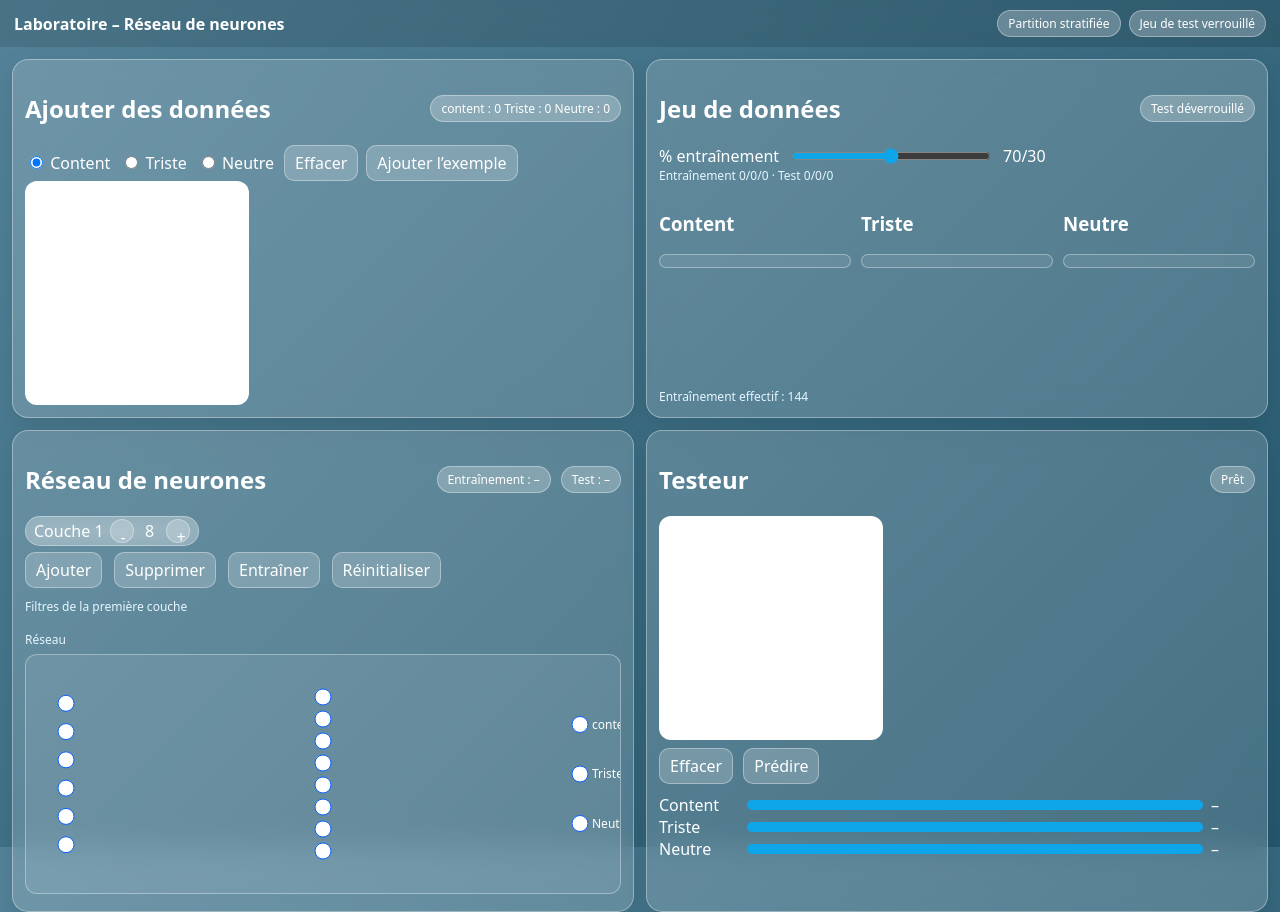
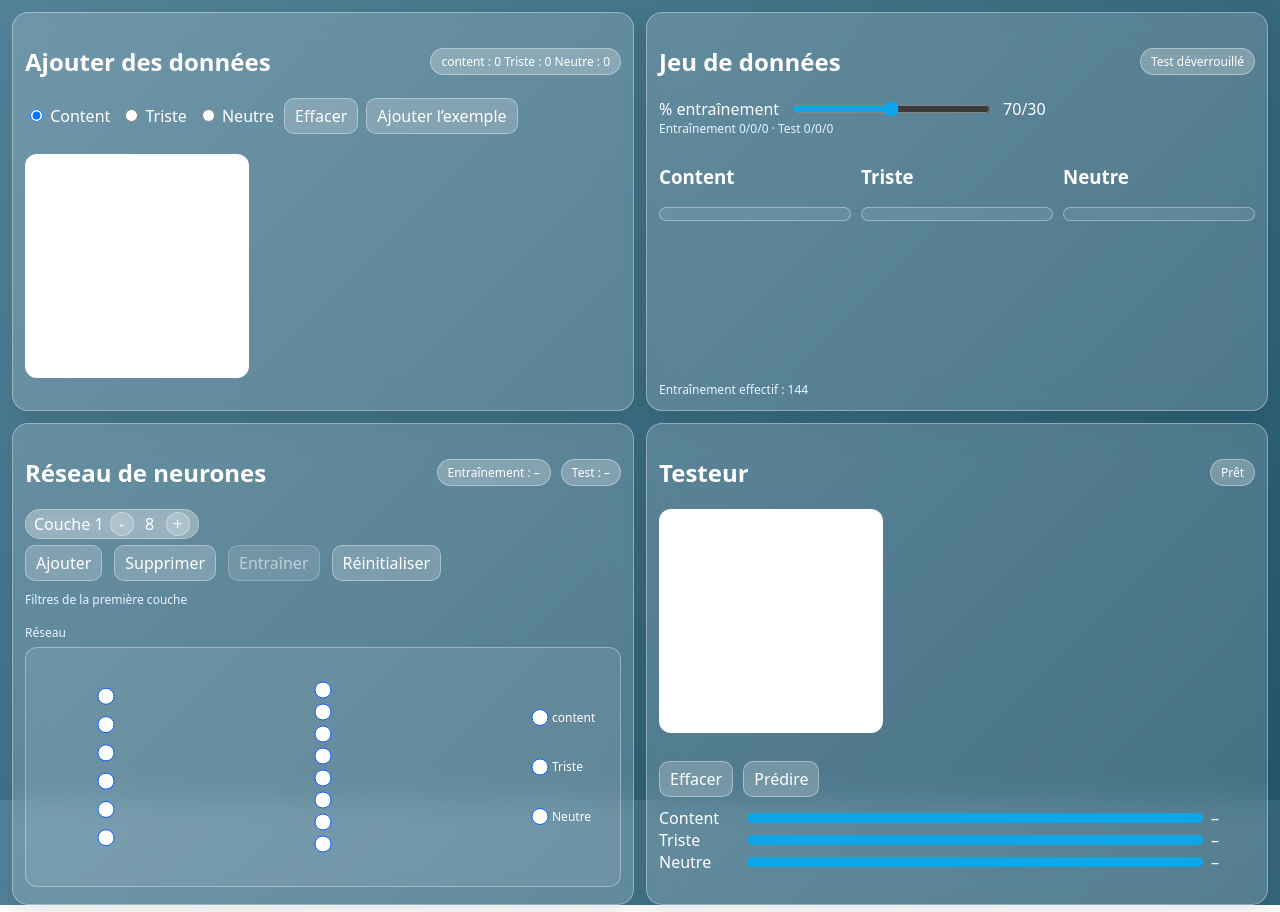
Before and after one commit to adrienbelanger/nn-activity, a plain HTML site: page index.html in a window 1280 px wide. Both pictures are taken after a click on the button "Réinitialiser". Drawn offline with Linux system fonts and the light colour scheme.

Commit message:
fixed up UI

```diff
--- a/index.html
+++ b/index.html
@@ -3,7 +3,7 @@
 <head>
 <meta charset="utf-8">
 <meta name="viewport" content="width=device-width, initial-scale=1">
-<title>Laboratoire Doodle – Réseau de neurones</title>
+<title>Les Neurones Émotives</title>
 <link rel="preconnect" href="https://cdn.jsdelivr.net">
 <script src="https://cdn.jsdelivr.net/npm/@tensorflow/tfjs@4.21.0/dist/tf.min.js"></script>
 <style>
@@ -48,10 +48,25 @@ button,select,input[type=range],input[type=checkbox],label{font:inherit}
 .predrow{display:grid;grid-template-columns:80px 1fr 44px;gap:8px;align-items:center}
 .layer-row{display:flex;align-items:center;gap:6px}
 .layer-pill{display:inline-flex;align-items:center;gap:6px;border:1px solid var(--border);border-radius:999px;padding:2px 8px;background:var(--glass-strong);backdrop-filter:blur(10px)}
-.layer-pill button{width:24px;height:24px;border:1px solid var(--border);border-radius:999px;background:rgba(255,255,255,0.2);cursor:pointer;color:var(--text)}
+.layer-pill button{width:24px;height:24px;border:1px solid var(--border);border-radius:999px;background:rgba(255,255,255,0.2);cursor:pointer;color:var(--text);display:flex;align-items:center;justify-content:center;padding:0;line-height:1}
+
 .layer-pill span{min-width:20px;text-align:center}
+.canvas-draw-wrapper {
+  display: flex;
+  justify-content: left;
+
+  margin: 20px 0; /* same margin top and bottom */
+}
+
+.canvas-test-wrapper {
+  display: flex;
+  justify-content: left;
+  margin-bottom: 20px; /* same margin top and bottom */
+}
+
 button{border:1px solid var(--border);background:rgba(255,255,255,0.2);color:var(--text);border-radius:10px;padding:6px 10px;cursor:pointer}
 button:hover{background:rgba(255,255,255,0.28)}
+button:disabled{opacity:.6;cursor:not-allowed}
 input[type=range]{width:200px;accent-color:var(--accent)}
 input[type=checkbox]{accent-color:var(--accent)}
 select{border:1px solid var(--border);background:rgba(255,255,255,0.2);color:var(--text);border-radius:10px;padding:4px}
@@ -61,13 +76,6 @@ hr{border:none;border-top:1px solid var(--border);margin:8px 0}
 </style>
 </head>
 <body>
-<div class="row" style="padding:10px 14px;backdrop-filter:blur(10px);background:rgba(0,0,0,.12);align-items:center">
-  <div style="font-weight:700">Laboratoire – Réseau de neurones</div>
-  <div class="legend" style="margin-left:auto">
-    <span class="badge">Partition stratifiée</span>
-    <span class="badge">Jeu de test verrouillé</span>
-  </div>
-</div>
 <div id="app">
   <div class="card" id="pane-draw">
     <div class="panel-title"><h2>Ajouter des données</h2><div class="badge" id="classCounts"></div></div>
@@ -82,7 +90,10 @@ hr{border:none;border-top:1px solid var(--border);margin:8px 0}
         <button id="add">Ajouter l’exemple</button>
       </div>
     </div>
-    <canvas id="draw"></canvas>
+    <div class="canvas-draw-wrapper">
+  <canvas id="draw"></canvas>
+</div>
+
   </div>
   <div class="card" id="pane-dataset">
     <div class="panel-title"><h2>Jeu de données</h2><span id="lockBadge" class="badge">Test déverrouillé</span></div>
@@ -128,7 +139,13 @@ hr{border:none;border-top:1px solid var(--border);margin:8px 0}
   </div>
   <div class="card" id="pane-test">
     <div class="panel-title"><h2>Testeur</h2><span class="badge" id="warnBadge">Prêt</span></div>
-    <canvas id="testpad"></canvas>
+
+  <div class="canvas-test-wrapper">
+  <canvas id="testpad"></canvas>
+</div>
+
+
+
     <div class="row" style="margin-top:8px">
       <button id="testclear">Effacer</button>
       <button id="predict">Prédire</button>
@@ -158,6 +175,7 @@ function setupHiDPICanvas(canvas){
 function resetCanvas(c,context){
   context.fillStyle="#fff";context.fillRect(0,0,c.clientWidth,c.clientHeight)
   context.lineCap="round";context.strokeStyle="#000"
+
 }
 function getPos(e,canvas){
   const rect=canvas.getBoundingClientRect()
@@ -199,6 +217,8 @@ function stratifiedSplit(){
     for(let i=0;i<idx.length;i++){const id=idx[i];if(i<nTrain)state.trainIds.add(id);else state.testIds.add(id)}
   }
   updateAugInfo()
+  updateTrainButton()
+
 }
 function addSample(){
   const data=to28x28(draw)
@@ -231,7 +251,9 @@ function updateCounts(){
   const sp=document.getElementById("split").value
   document.getElementById("splitLabel").textContent=sp+"/"+(100-sp)
   updateAugInfo()
+  updateTrainButton()
 }
+
 document.getElementById("add").addEventListener("click",addSample)
 document.getElementById("split").addEventListener("input",e=>{
   if(state.testLocked){document.getElementById("lockBadge").textContent="Test verrouillé";document.getElementById("lockBadge").className="badge lock";e.target.value=Math.round(state.splitPct*100);return}
@@ -365,7 +387,8 @@ function renderNNGraph(){
   for(let l=0;l<state.arch.hiddenLayers.length;l++){for(let j=0;j<Math.min(state.arch.hiddenLayers[l],10);j++){nodes.push({col:l+1,idx:j})}}
   for(let o=0;o<labels.length;o++){nodes.push({col:state.arch.hiddenLayers.length+1,idx:o,lab:labels[o]})}
   const colsCount=state.arch.hiddenLayers.length+2
-  function pos(col,idx,count){const x=40+col*((width-80)/(colsCount-1));const y=20+(idx+1)*((height-40)/(count+1));return{x,y}}
+function pos(col,idx,count){const x=80+col*((width-160)/(colsCount-1));const y=20+(idx+1)*((height-40)/(count+1));return{x,y}}
+
   const byCol={}
   for(const n of nodes){byCol[n.col]=byCol[n.col]||[];byCol[n.col].push(n)}
   for(const k in byCol){byCol[k].sort((a,b)=>a.idx-b.idx)}
@@ -406,7 +429,17 @@ function renderNNGraph(){
 document.getElementById('addLayer').addEventListener('click',()=>{})
 document.getElementById('removeLayer').addEventListener('click',()=>{})
 document.getElementById("train").addEventListener("click",train)
-document.getElementById("reset").addEventListener("click",()=>{state.testLocked=false;document.getElementById('lockBadge').textContent='Test déverrouillé';document.getElementById('lockBadge').className='badge';renderFilters();renderNNGraph();document.getElementById('trainBadge').textContent='Entraînement : –';document.getElementById('testBadge').textContent='Test : –'})
+document.getElementById("reset").addEventListener("click",()=>{
+  state.testLocked=false
+  document.getElementById('lockBadge').textContent='Test déverrouillé'
+  document.getElementById('lockBadge').className='badge'
+  renderFilters()
+  renderNNGraph()
+  document.getElementById('trainBadge').textContent='Entraînement : –'
+  document.getElementById('testBadge').textContent='Test : –'
+  updateTrainButton()
+})
+
 document.getElementById("predict").addEventListener("click",async()=>{
   const probs=await predictCanvas(testpad);if(!probs)return
   const bars={"content":"bar-content","Triste":"bar-triste","Neutre":"bar-neutre"},pro={"content":"prob-content","Triste":"prob-triste","Neutre":"prob-neutre"}
@@ -418,13 +451,18 @@ function updateAugInfo(){
   let eff=0;for(let c of perClass){eff+= state.augment? Math.max(c,state.targetPerClass): c}
   document.getElementById('augInfo').textContent='Entraînement effectif : '+eff
 }
-renderThumbs();updateCounts();renderLayerControls();renderNNGraph();updateAugInfo()
+renderThumbs();updateCounts();renderLayerControls();renderNNGraph();updateAugInfo();updateTrainButton()
+
 function runTests(){
   console.assert(!document.getElementById('brush'), 'Brush slider should be removed')
   console.assert(!document.getElementById('augToggle'), 'Variations checkbox should be removed')
   console.assert(document.getElementById('augInfo'), 'augInfo element missing')
   try{updateCounts();console.assert(true,'updateCounts runs without throwing')}catch(e){console.error('updateCounts failed',e)}
 }
+function canTrain(){return state.samples.length>=6 && state.trainIds.size>0 && state.testIds.size>0}
+function updateTrainButton(){document.getElementById('train').disabled=!canTrain()}
+
+
 runTests()
 </script>
 </body>
```
